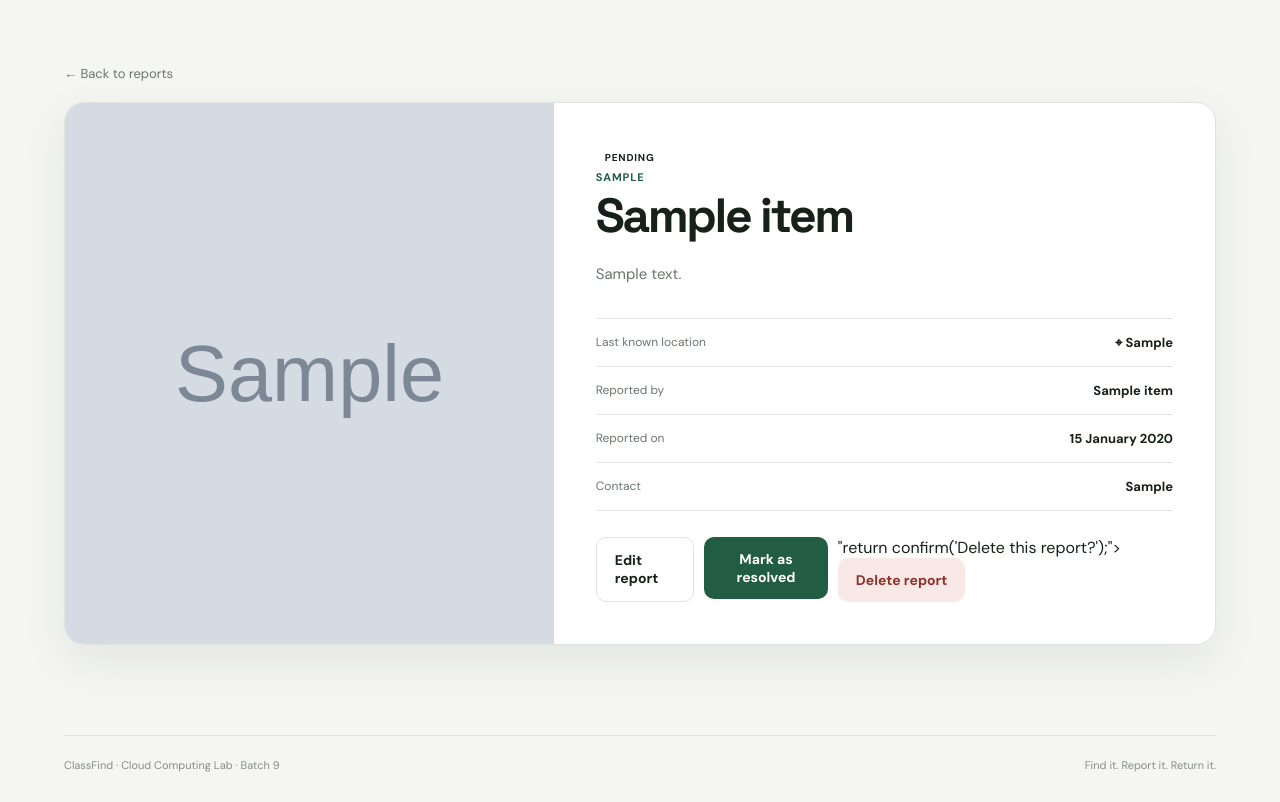
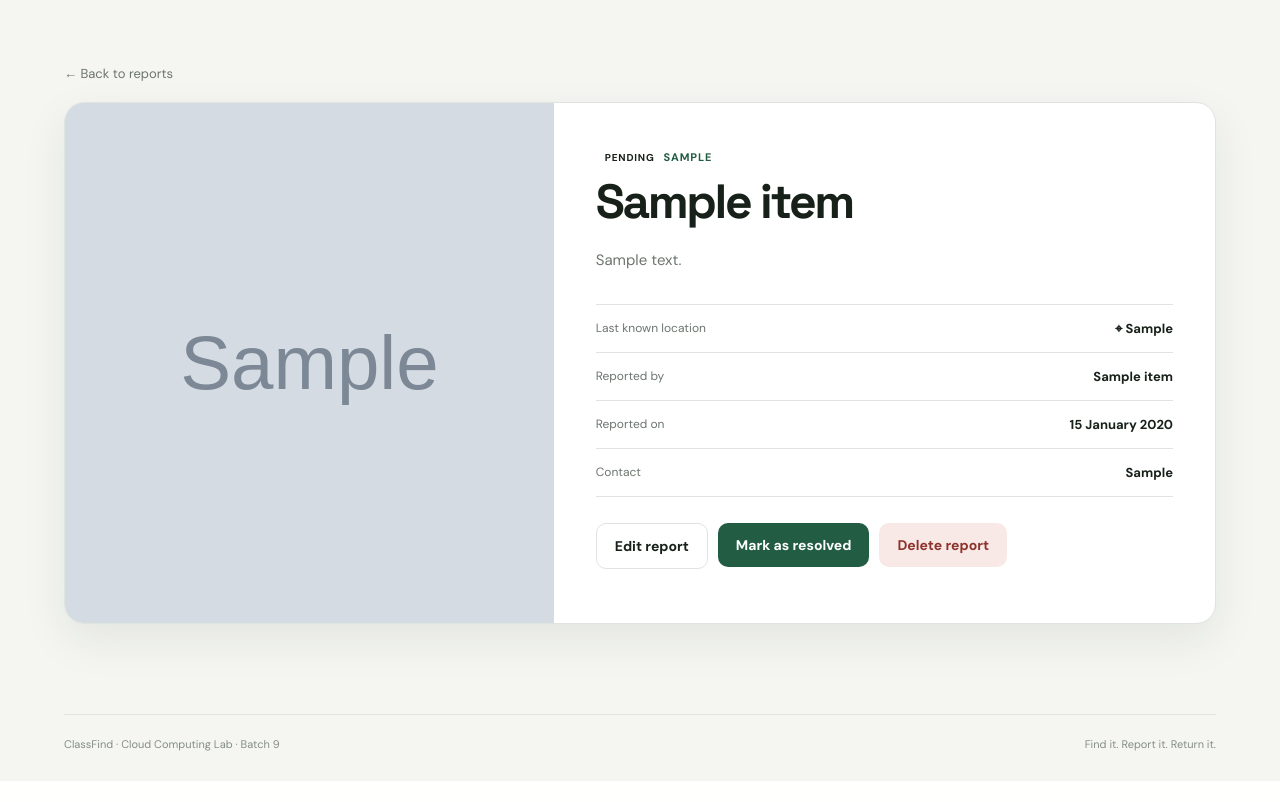
Before and after one commit to vidit-16/ClassFind, a Flask app: page /item/1 in a window 1280 px wide. Shown: the part 97-899 px from the top of the page. After the commit the page ends 848 px from the top, so only its background shows below. Run offline with Flask 3, Linux system fonts and the light colour scheme; the visitor is signed in with stand-in values (Sample User, id 1); tables that the repository leaves empty hold one stand-in row (values such as "Sample post"); grey boxes marked "Sample" are stand-in pictures.

Commit message:
ui: polish report detail and fix protected actions

```diff
--- a/templates/item.html
+++ b/templates/item.html
@@ -3,10 +3,10 @@
 {% block content %}
 <a class="back-link" href="{{ url_for('index') }}">← Back to reports</a>
 <section class="detail-card">
-  <div class="detail-visual">{% if item.image_src %}<img src="{{ item.image_src }}" alt="{{ item.title }}">{% else %}<span>{{ item.category[:1].upper() }}</span>{% endif %}</div>
+  <div class="detail-visual">{% if item.image_src %}<img src="{{ item.image_src }}" alt="{{ item.title }}" loading="lazy">{% else %}<span>{{ item.category[:1].upper() }}</span>{% endif %}</div>
   <div class="detail-content">
-    <span class="status-pill {{ item.status_class }}">{{ item.status }}</span>
-    <p class="item-category">{{ item.category }}</p><h1>{{ item.title }}</h1>
+    <div class="detail-topline"><span class="status-pill {{ item.status_class }}">{{ item.status }}</span><span class="item-category">{{ item.category }}</span></div>
+    <h1>{{ item.title }}</h1>
     <p class="detail-description">{{ item.description }}</p>
     <div class="detail-facts">
       <div><span>Last known location</span><strong>⌖ {{ item.location }}</strong></div>
@@ -20,8 +20,7 @@
       {% if item.status != "Resolved" %}
       <form method="post" action="{{ url_for('resolve_item', item_id=item.id) }}"><input type="hidden" name="csrf_token" value="{{ csrf_token() }}"><button class="primary-btn" type="submit">Mark as resolved</button></form>
       {% endif %}
-      <form method="post" action="{{ url_for('delete_item', item_id=item.id) }}" onsubmit=
-<input type="hidden" name="csrf_token" value="{{ csrf_token() }}">"return confirm('Delete this report?');"><button class="danger-btn" type="submit">Delete report</button></form>
+      <form method="post" action="{{ url_for('delete_item', item_id=item.id) }}" onsubmit="return confirm('Delete this report?');"><input type="hidden" name="csrf_token" value="{{ csrf_token() }}"><button class="danger-btn" type="submit">Delete report</button></form>
     </div>
     {% elif item.status == "Found" and current_user %}
       {% if existing_claim and existing_claim.status == "Pending" %}
@@ -30,10 +29,10 @@
         <div class="resolved-banner">Your previous claim was rejected. You can submit another claim below with more detail.</div>
       {% elif item.status != "Resolved" %}
         <form class="claim-form" method="post" action="{{ url_for('submit_claim', item_id=item.id) }}">
-<input type="hidden" name="csrf_token" value="{{ csrf_token() }}">
+          <input type="hidden" name="csrf_token" value="{{ csrf_token() }}">
           <p class="section-kicker">CLAIM THIS ITEM</p>
           <h3>Think this belongs to you?</h3>
-          <p>Give the finder enough detail to verify ownership without sharing sensitive information.</p>
+          <p>Share an identifying detail only the owner would know. Keep sensitive information private.</p>
           <textarea name="message" minlength="10" maxlength="500" required placeholder="Describe an identifying detail only the owner would know..."></textarea>
           <button class="primary-btn" type="submit">Submit claim →</button>
         </form>
```
